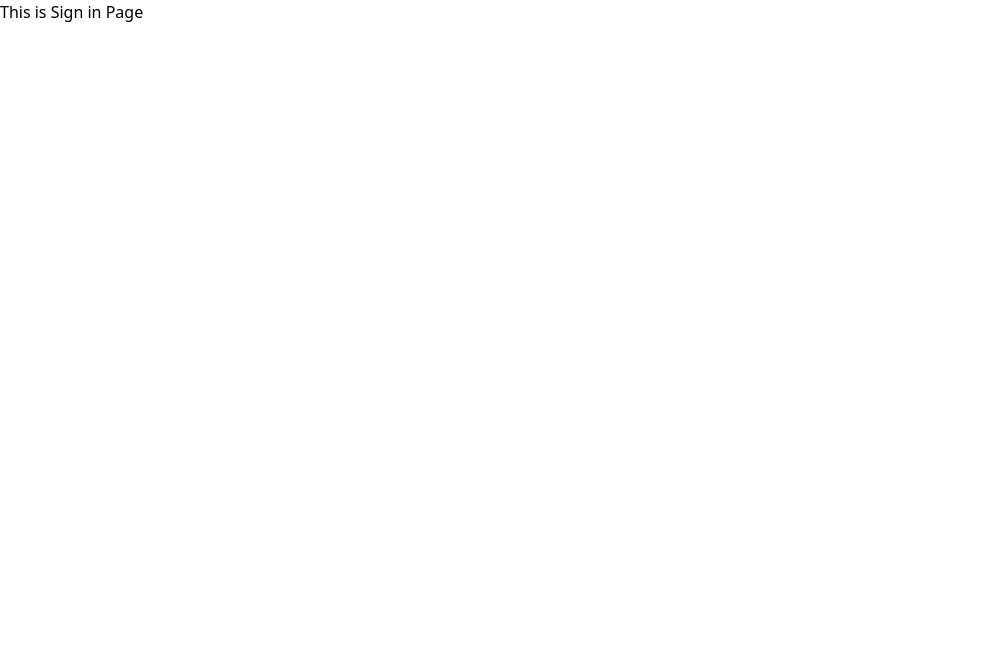
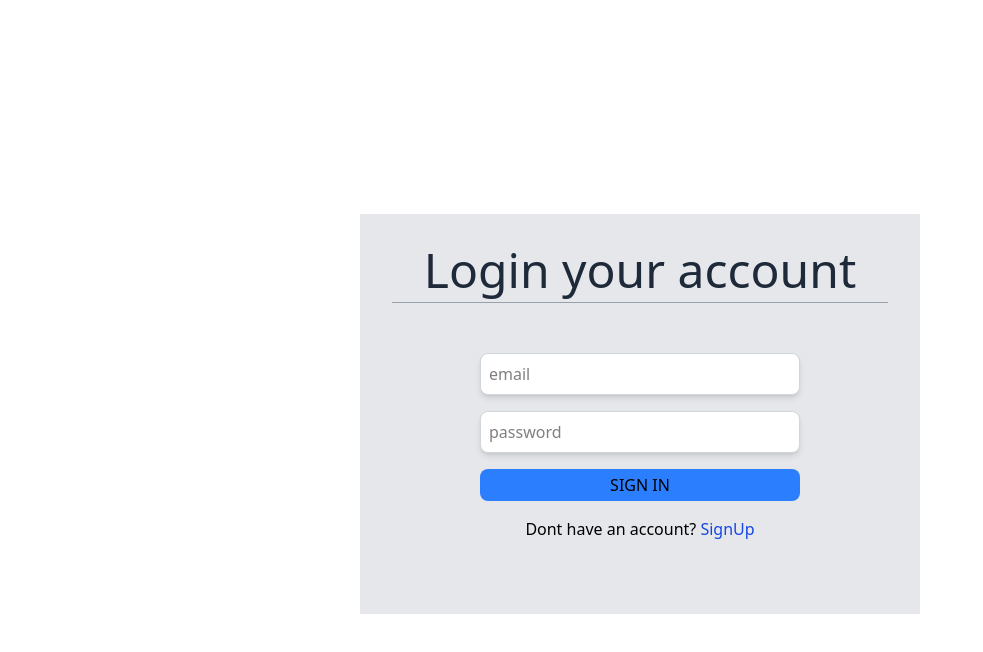
Before and after one commit to RishiPal22/Interview_Feedback_System, a React (Vite) app in the folder frontend/: page /signin in a window 1280 px wide. Shown: the top 652 px of the page, without its empty margins (0-983 px from the left). Built offline with nearby package versions, Linux system fonts and the light colour scheme.

Commit message:
SignUp Page Authentication and UI, global Error handling

```diff
--- a/frontend/src/App.tsx
+++ b/frontend/src/App.tsx
@@ -3,6 +3,7 @@ import './App.css'
 import SignIn from './pages/SignIn'
 import Signup from './pages/Signup'
 import Home from './pages/Home'
+import { ErrorProvider } from './context/ErrorProvider'
 
 function App() {
 
@@ -10,6 +11,7 @@ function App() {
 
   return (
     <>
+    <ErrorProvider>
       <BrowserRouter>  {/* Ensure routing works properly */}
       <Routes>
         <Route path="/" element={<Home />} />
@@ -17,6 +19,7 @@ function App() {
         <Route path="/signup" element={<Signup />} />
       </Routes>
     </BrowserRouter>
+    </ErrorProvider>
 
 
 
--- a/frontend/src/Client.tsx
+++ b/frontend/src/Client.tsx
@@ -1,6 +1,6 @@
 
 import { createClient } from '@supabase/supabase-js'
 
-const supabaseUrl = 'https://ezxqwbvzmieuieumdkca.supabase.co'
-const supabaseKey = 'eyJhbGciOiJIUzI1NiIsInR5cCI6IkpXVCJ9.eyJpc3MiOiJzdXBhYmFzZSIsInJlZiI6ImV6eHF3YnZ6bWlldWlldW1ka2NhIiwicm9sZSI6ImFub24iLCJpYXQiOjE3Mzg5MTg2ODMsImV4cCI6MjA1NDQ5NDY4M30.tIdCXeI-uqb7MIDQbjobEtG1msakbWyTczcJTHFReJ8'
+const supabaseUrl = import.meta.env.VITE_SUPABASE_URL
+const supabaseKey = import.meta.env.VITE_SUPABASE_KEY
 export const supabase = createClient(supabaseUrl, supabaseKey)
--- /dev/null
+++ b/frontend/src/context/ErrorContext.tsx
@@ -0,0 +1,8 @@
+import { createContext } from "react";
+
+interface ErrorContextType {
+  error: string | null;
+  setError: (message: string | null) => void;
+}
+
+export const ErrorContext = createContext<ErrorContextType | undefined>(undefined);
--- /dev/null
+++ b/frontend/src/context/ErrorProvider.tsx
@@ -0,0 +1,12 @@
+import { useState, ReactNode } from "react";
+import { ErrorContext } from "./ErrorContext";
+
+export const ErrorProvider = ({ children }: { children: ReactNode }) => {
+  const [error, setError] = useState<string | null>(null);
+
+  return (
+    <ErrorContext.Provider value={{ error, setError }}>
+      {children}
+    </ErrorContext.Provider>
+  );
+};
--- /dev/null
+++ b/frontend/src/context/UseError.ts
@@ -0,0 +1,10 @@
+import { useContext } from "react";
+import { ErrorContext } from "./ErrorContext";
+
+export const useError = () => {
+  const context = useContext(ErrorContext);
+  if (!context) {
+    throw new Error("useError must be used within an ErrorProvider");
+  }
+  return context;
+};
--- a/frontend/src/pages/SignIn.tsx
+++ b/frontend/src/pages/SignIn.tsx
@@ -1,9 +1,72 @@
-// import React from 'react'
+import { useState } from "react"
+import { useNavigate } from "react-router-dom";
+import { supabase } from "../Client";
+import { Link } from "react-router-dom";
+import { useError } from "../context/UseError";
 
 function SignIn() {
+
+  const { error, setError } = useError();
+  const navigate = useNavigate();
+
+
+  const [formData, setFormData] = useState({ email: '', password: '' })
+
+  const handleChange = (e: React.ChangeEvent<HTMLInputElement>) => {
+    setFormData(prev => ({ ...prev, [e.target.id]: e.target.value }))
+  }
+
+  const handleSignIn = async (e: React.FormEvent<HTMLFormElement>) => {
+    e.preventDefault();
+    setError(null);
+
+    if (!formData.email || !formData.password) {
+      setError('Please fill in all fields')
+    }
+
+    const {error} = await supabase.auth.signInWithPassword({
+      email: formData.email,
+      password: formData.password
+    });
+
+    if(error) {
+      setError(error.message)
+    }
+    else{
+      navigate('/')
+    }
+
+  };
+
+
   return (
     <>
-    <div>This is Sign in Page</div>
+      <div className='flex flex-col h-screen w-screen items-center justify-start sm:justify-center my-3.5'>
+
+        <div className='flex flex-col sm:h-[400px] sm:w-140 w-80 bg-gray-200 items-center p-8 sm:p-8'>
+          <h1 className='text-gray-800 text-2xl sm:text-5xl  '>Login your account</h1>
+
+          <hr className="border-gray-400 sm:my-2 my-4 w-full" />
+          {error && <p className='text-red-500'>{error}</p>}
+
+          <div className='flex flex-col items-center justify-center h-full w-full'>
+            <form className='flex flex-col items-center justify-center gap-4 m-2 p-2 w-80 sm:w-96' onSubmit={handleSignIn}>
+
+              <input value={formData.email} placeholder='email'
+                className="border sm:w-80 w-48 bg-white border-gray-300 box-border p-2 shadow-md focus:ring-2 focus:ring-blue-400 focus:outline-none rounded-lg"
+
+                onChange={handleChange} type='email' id='email' />
+              <input value={formData.password}
+                className="border sm:w-80 w-48 bg-white border-gray-300 box-border p-2 shadow-md focus:ring-2 focus:ring-blue-400 focus:outline-none rounded-lg"
+                placeholder='password'
+                onChange={handleChange} type='text' id='password' />
+              <button className='bg-blue-500 sm:w-80 w-48 rounded-lg uppercase hover:opacity-95 p-1' type='submit'>Sign in</button>
+              <p>Dont have an account? <Link to='/signup'><span className='text-blue-700' >SignUp</span></Link></p>
+
+            </form>
+          </div>
+        </div>
+      </div>
     </>
   )
 }
--- a/frontend/src/pages/Signup.tsx
+++ b/frontend/src/pages/Signup.tsx
@@ -1,6 +1,13 @@
 import { useState } from 'react'
+import { useNavigate } from 'react-router-dom';
 import { supabase } from '../Client'
+import { useError } from '../context/UseError';
+import { Link } from 'react-router-dom';
 function Signup() {
+
+    const navigate = useNavigate();
+    const { error, setError } = useError();
+
 
     const [formData, setFormData] = useState({ email: '', password: '', username: '' })
 
@@ -8,9 +15,16 @@ function Signup() {
         setFormData(prev => ({ ...prev, [e.target.id]: e.target.value }))
     }
 
+
     const handleSignUp = async (e: React.FormEvent<HTMLFormElement>) => {
         e.preventDefault()
-        const { data, error } = await supabase.auth.signUp({
+        setError(null)
+        if (!formData.email || !formData.password || !formData.username) {
+            setError('Please fill in all fields')
+            return
+        }
+
+        const {error} = await supabase.auth.signUp({
             email: formData.email,
             password: formData.password,
             options: {
@@ -18,34 +32,41 @@ function Signup() {
             }
         });
 
-        if (error) {
-            console.error("Sign-up error:", error.message);
-        } else {
-            console.log("User signed up:", data);
+        if(error) {
+            setError(error.message)
         }
+        else{
+            navigate('/')
+          }
+
+
     };
     return (
         <>
-            <div className='flex flex-col sm:flex-row sm:h-screen sm:w-screen items-center justify-center'>
+            <div className='flex flex-col h-screen w-screen items-center justify-start sm:justify-center my-3.5'>
 
-                <div className='flex flex-col sm:h-90 sm:w-80 bg-gray-200 items-center justify-center'>
-                    <h1 className='text-gray-400 text-3xl'>Registration</h1>
-                    <hr className="border-red-600 my-2" />
-                    <form className='flex flex-col gap-4 m-2 p-2' onSubmit={handleSignUp}>
+                <div className='flex flex-col sm:h-[450px] sm:w-140 w-80 bg-gray-200 items-center p-8 sm:p-8'>
+                    <h1 className='text-gray-800 text-2xl sm:text-5xl  '>Create your account</h1>
+                    <hr className="border-gray-400 sm:my-2 my-4 w-full" />
+                    {error && <p className='text-red-500'>{error}</p>}
+                    <div className='flex flex-col items-center justify-center h-full w-full'>
+                        <form className='flex flex-col items-center justify-center gap-4 m-2 p-2 w-80 sm:w-96' onSubmit={handleSignUp}>
                             <input value={formData.username}
                                 onChange={handleChange} placeholder='Username' type='text' id='username'
-                            className="border bg-white border-gray-300 box-border p-2 shadow-md focus:ring-2 focus:ring-blue-400 focus:outline-none rounded-lg"
+                                className="border bg-white sm:w-80 w-48 border-gray-300 box-border p-2 shadow-md focus:ring-2 focus:ring-blue-400  focus:outline-none rounded-lg"
                                 required />
                             <input value={formData.email} placeholder='email'
-                            className="border bg-white border-gray-300 box-border p-2 shadow-md focus:ring-2 focus:ring-blue-400 focus:outline-none rounded-lg"
+                                className="border sm:w-80 w-48 bg-white border-gray-300 box-border p-2 shadow-md focus:ring-2 focus:ring-blue-400 focus:outline-none rounded-lg"
 
                                 onChange={handleChange} type='email' id='email' />
                             <input value={formData.password}
-                            className="border bg-white border-gray-300 box-border p-2 shadow-md focus:ring-2 focus:ring-blue-400 focus:outline-none rounded-lg"
+                                className="border sm:w-80 w-48 bg-white border-gray-300 box-border p-2 shadow-md focus:ring-2 focus:ring-blue-400 focus:outline-none rounded-lg"
                                 placeholder='password'
                                 onChange={handleChange} type='text' id='password' />
-                        <button className='bg-blue-500 rounded-lg hover:opacity-95 p-1' type='submit'>Submit</button>
+                            <button className='bg-blue-500 sm:w-80 w-48 rounded-lg uppercase hover:opacity-90 p-1' type='submit'>Sign up</button>
+                            <p>Already have an account? <Link to='/signin'><span className='text-blue-700' >SignIn</span></Link></p>
                         </form>
+                    </div>
                 </div>
             </div>
         </>
```
Also changed, not shown: 1 other file (tests, documents, lock files or other folders). Lines whose indentation alone changed are shown as unchanged.
